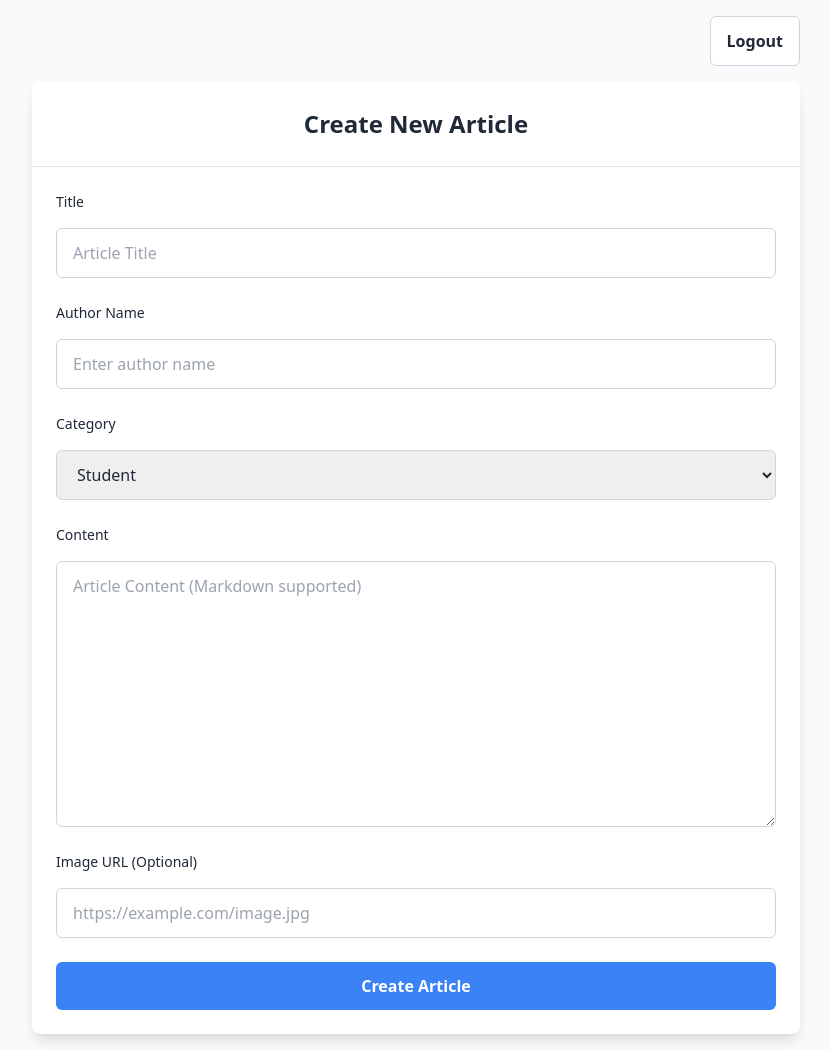
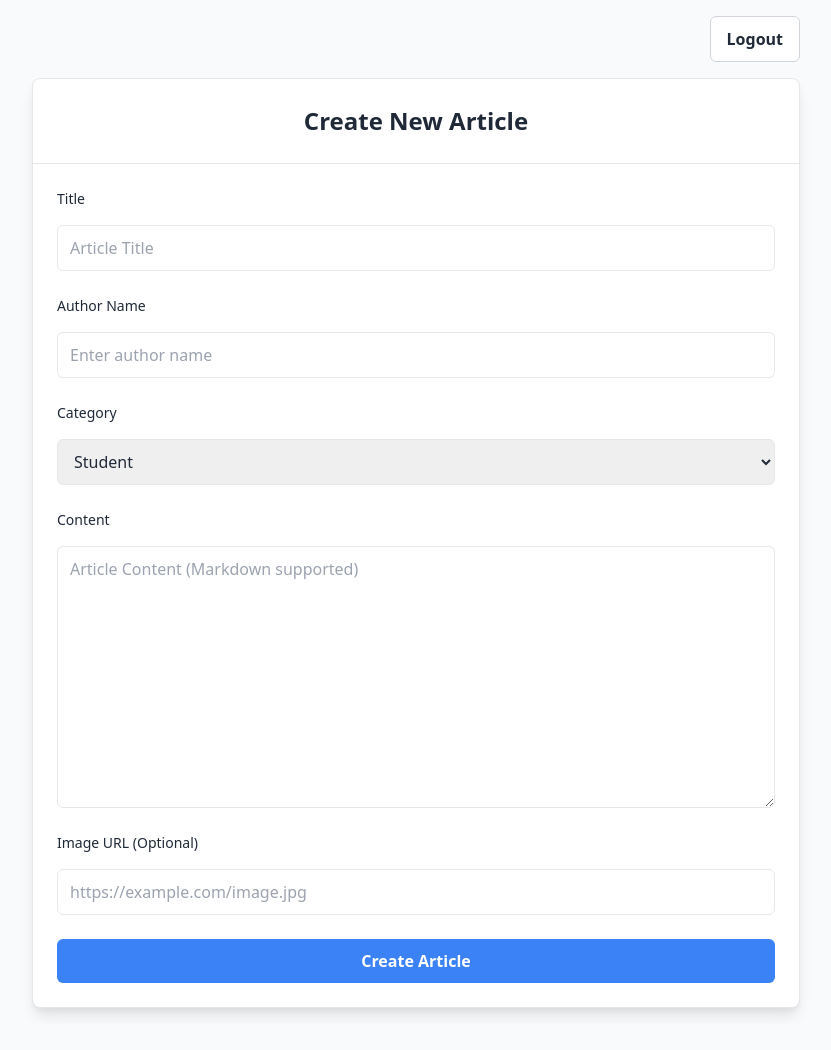
Before and after one commit to arafanstudio/school-backend, a website: page ArticleCreation.html in a window 1280 px wide. Shown: the whole page, without its empty margins (224-1055 px from the left). After the commit the page ends 1024 px from the top, so only its background shows below. Drawn offline with nearby package versions, Linux system fonts and the light colour scheme; sample sign-in values are in the browser's storage.

Commit message:
what is commit

```diff
--- a/ArticleCreation.html
+++ b/ArticleCreation.html
@@ -6,11 +6,12 @@
     <title>Create New Article</title>
     <script src="https://cdn.tailwindcss.com"></script>
     <style>
-        /* Custom styles to match the school-original design */
+        /* Custom styles to match the school-original design (Shadcn/Tailwind-based) */
         .card {
             background-color: #ffffff;
             border-radius: 0.5rem;
             box-shadow: 0 10px 15px -3px rgba(0, 0, 0, 0.1), 0 4px 6px -2px rgba(0, 0, 0, 0.05);
+            border: 1px solid #e5e7eb; /* Added border for card */
         }
         .card-header {
             padding: 1.5rem;
@@ -34,8 +35,8 @@
         }
         .input, .textarea, .select-trigger {
             width: 100%;
-            padding: 0.75rem 1rem;
-            border: 1px solid #d1d5db;
+            padding: 0.625rem 0.75rem; /* Adjusted padding to match Shadcn input */
+            border: 1px solid #e5e7eb; /* Adjusted border color */
             border-radius: 0.375rem;
             font-size: 1rem;
             color: #1f2937;
@@ -44,10 +45,10 @@
         .input:focus, .textarea:focus, .select-trigger:focus {
             border-color: #3b82f6;
             outline: 0;
-            box-shadow: 0 0 0 3px rgba(59, 130, 246, 0.5);
+            box-shadow: 0 0 0 2px rgba(59, 130, 246, 0.25); /* Adjusted focus ring */
         }
         .button {
-            padding: 0.75rem 1rem;
+            padding: 0.625rem 1rem; /* Adjusted padding to match Shadcn button */
             font-size: 1rem;
             font-weight: 600;
             color: #ffffff;
@@ -56,8 +57,15 @@
             transition: background-color 0.15s ease-in-out;
             cursor: pointer;
         }
+        .button:hover {
+            background-color: #2563eb;
+        }
+        .button:disabled {
+            background-color: #9ca3af;
+            cursor: not-allowed;
+        }
         .button-outline {
-            padding: 0.75rem 1rem;
+            padding: 0.625rem 1rem;
             font-size: 1rem;
             font-weight: 600;
             color: #1f2937;
@@ -67,16 +75,10 @@
             transition: background-color 0.15s ease-in-out;
             cursor: pointer;
         }
-        .button:hover {
-            background-color: #2563eb;
-        }
         .button-outline:hover {
             background-color: #f3f4f6;
         }
-        .button:disabled {
-            background-color: #9ca3af;
-            cursor: not-allowed;
-        }
+        /* Toast styles (kept from original for functionality) */
         .toast-success {
             background-color: #10b981;
             color: white;
@@ -134,6 +136,7 @@
                     </div>
                     <div class="grid gap-2">
                         <label for="category" class="label">Category</label>
+                        <!-- Simple select element to mimic the Select component -->
                         <select id="category" class="input">
                             <option value="student">Student</option>
                             <option value="teacher">Teacher</option>
@@ -146,7 +149,7 @@
                             placeholder="Article Content (Markdown supported)"
                             required
                             rows="10"
-                            class="textarea"
+                            class="textarea input"
                         ></textarea>
                     </div>
                     <div class="grid gap-2">
@@ -187,8 +190,10 @@
         }
 
         function checkAuth() {
+            // Check for authentication flag in sessionStorage
             if (sessionStorage.getItem("isAdminAuthenticated") !== "true") {
-                window.location.href = "/"; // Redirect to login page (which is now the root)
+                // Redirect to the login page (which is the root path in this simple backend setup)
+                window.location.href = "/";
             }
         }
 
```
Also changed, not shown: AdminLogin.html (+7 -6 lines).
